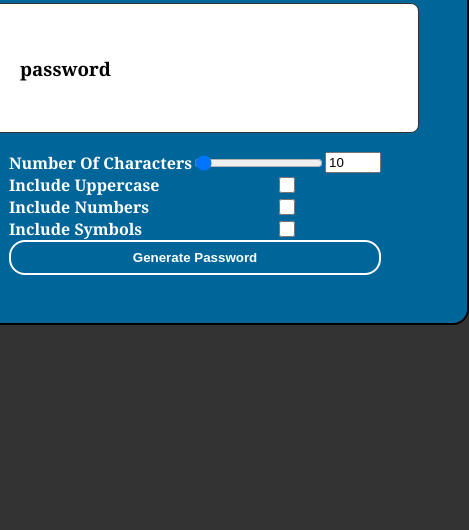
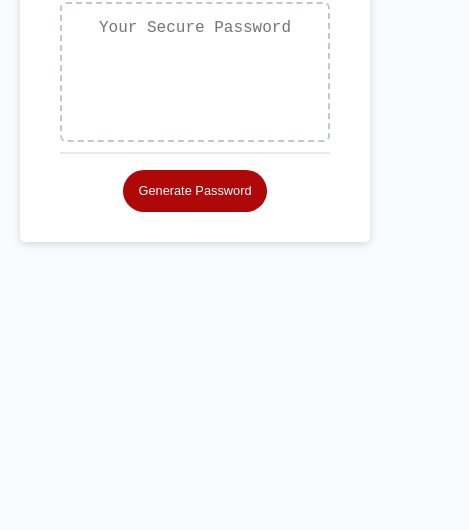
Before and after one commit to mdreesen/random_password, a plain HTML site: page index.html in a window 390 px wide. Shown: the part 314-844 px from the top of the page, 469 px wide, since content can reach past the window. Drawn offline with Linux system fonts and the light colour scheme.

Commit message:
changing up code for the password generator

```diff
--- a/index.html
+++ b/index.html
@@ -2,38 +2,31 @@
 <html lang="en">
 
 <head>
-    <meta charset="UTF-8">
-    <meta name="viewport" content="width=device-width, initial-scale=1.0">
-    <meta http-equiv="X-UA-Compatible" content="ie=edge">
-    <link rel="stylesheet" href="./style.css">
+    <meta charset="UTF-8" />
+    <meta name="viewport" content="width=device-width, initial-scale=1.0" />
+    <meta http-equiv="X-UA-Compatible" content="ie=edge" />
     <title>Password Generator</title>
+    <link rel="stylesheet" href="style.css" />
 </head>
 
 <body>
-    <div class="container">
-        <h1 class="title">Password Generator</h1>
-        <h3 class="password-display" id="passwordDisplay">password</h3>
-        <form id="passwordGeneratorForm" class="form">
-            <label for="characterAmountNumber">Number Of Characters</label>
-            <div class="character-amount-container">
-                <input type="range" min="8" max="128" value="10" id="characterAmountRange">
-                <input class="number-input" type="number" min="8" max="128" value="10" id="characterAmountNumber">
+    <div class="wrapper">
+        <header>
+            <h1>Password Generator</h1>
+        </header>
+        <div class="card">
+            <div class="card-header">
+                <h2>Generate a Password</h2>
             </div>
-
-            <label for="includeUppercase">Include Uppercase</label>
-            <input type="checkbox" id="includeUppercase">
-
-            <label for="includeNumbers">Include Numbers</label>
-            <input type="checkbox" id="includeNumbers">
-
-            <label for="includeSymbols">Include Symbols</label>
-            <input type="checkbox" id="includeSymbols">
-
-            <button class="btn" type="submit">Generate Password</button>
-        </form>
+            <div class="card-body">
+                <textarea readonly id="password" placeholder="Your Secure Password" aria-label="Generated Password"></textarea>
+            </div>
+            <div class="card-footer">
+                <button id="generate" class="btn">Generate Password</button>
+            </div>
+        </div>
     </div>
-
-    <script src="script.js" charset="utf-8"></script>
+    <script src="script.js"></script>
 </body>
 
 </html>
--- a/script.js
+++ b/script.js
@@ -1,62 +1,31 @@
-const characterAmountRange = document.getElementById('characterAmountRange')
-const characterAmountNumber = document.getElementById('characterAmountNumber')
-const includeUppercaseElement = document.getElementById('includeUppercase')
-const includeNumbersElement = document.getElementById('includeNumbers')
-const includeSymbolsElement = document.getElementById('includeSymbols')
-const form = document.getElementById('passwordGeneratorForm')
-const passwordDisplay = document.getElementById('passwordDisplay')
+// creating arrays for each password use case
+var lowerCase = ['a', 'b', 'c', 'd', 'e', 'f', 'g', 'h', 'i', 'j', 'k', 'l', 'm', 'n', 'o', 'p', 'q', 'r', 's', 't', 'u', 'v', 'w', 'x', 'y', 'z', ];
+var upperCase = ['A', 'B', 'C', 'D', 'E', 'F', 'G', 'H', 'I', 'J', 'K', 'L', 'M', 'N', 'O', 'P', 'Q', 'R', 'S', 'T', 'U', 'V', 'W', 'X', 'Y', 'Z'];
+var numbers = ['1', '2', '3', '4', '5', '6', '7', '8', '9', '0'];
+var specialCharacters = ['!', '@', '#', '$', '%', '^', '&', '*', '.', ',', '?', '√', '©', '∆', '˚', 'π', '®'];
 
-const lowToHigh = arrayFromLowToHigh(8, 128)
+// Assignment Code
+var generateBtn = document.querySelector("#generate");
 
-// This is the lowercase, uppercase, and symbol characters
-var lowercase = ['a', 'b', 'c', 'd', 'e', 'f', 'g', 'h', 'i', 'j', 'k', 'l', 'm', 'n', 'o', 'p', 'q', 'r', 's', 't', 'u', 'v', 'w', 'x', 'y', 'z', ];
+// Write password to the #password input
+function writePassword() {
+    var password = generatePassword();
+    var passwordText = document.querySelector("#password");
 
-var uppercase = ['A', 'B', 'C', 'D', 'E', 'F', 'G', 'H', 'I', 'J', 'K', 'L', 'M', 'N', 'O', 'P', 'Q', 'R', 'S', 'T', 'U', 'V', 'W', 'X', 'Y', 'Z'];
+    passwordText.value = password;
+    console.log(writePassword);
 
-var numbers = ['1', '2', '3', '4', '5', '6', '7', '8', '9', '0']
-
-var symbols = ['!', '@', '#', '$', '%', '^', '&', '*', '.', ',', '?', '√', '©', '∆', '˚', 'π', '®'];
-
-
-
-// This syncs up the number input and slider
-characterAmountNumber.addEventListener('input', syncCharacterAmount)
-characterAmountRange.addEventListener('input', syncCharacterAmount)
-
-function syncCharacterAmount(e) {
-    const value = e.target.value
-    characterAmountNumber.value = value
-    characterAmountRange.value = value
 }
 
-form.addEventListener('submit', e => {
-    e.preventDefault()
-    const characterAmount = characterAmountNumber.value
-    const includeUppercase = includeUppercaseElement.checked
-    const includeNumbers = includeNumbersElement.checked
-    const includeSymbols = includeSymbolsElement.checked
-    const password = generatePassword(characterAmount, includeUppercase, includeNumbers, includeSymbols)
-    passwordDisplay.innerText = password
-})
-
-function generatePassword(characterAmount, includeUppercase, includeNumbers, includeSymbols) {
-    let characters = lowercase
-    if (includeUppercase) characters = characters.concat(uppercase)
-    if (includeNumbers) characters = characters.concat(numbers)
-    if (includeSymbols) characters = characters.concat(symbols)
-
-    const passwordCharacters = []
-    for (let i = 0; i < characterAmount; i++) {
-        const characterCode = characters[Math.floor(Math.random() * characters.length)]
-        passwordCharacters.push(characterCode)
+function generatePassword() {
+    var choose = prompt("Please choose LowerCase (L), UpperCase (U), Numbers (N), or Symbols (S)")
+    console.log(lowerCase);
+    if (choose === "L" || "l") {
+        for (var i = 0; i < lowerCase.length; i++) {
+            writePassword();
+        }
     }
-    return passwordCharacters.join('')
 }
 
-function arrayFromLowToHigh(low, high) {
-    const array = []
-    for (var i = low; i <= high; i++) {
-        array.push(i)
-    }
-    return array
-}
+// Add event listener to generate button
+generateBtn.addEventListener("click", writePassword);
--- a/style.css
+++ b/style.css
@@ -1,72 +1,135 @@
-body {
-    background-color: #333;
-    margin: 0;
-    color: white;
-    display: flex;
-    justify-content: center;
-    align-items: center;
-    min-height: 100vh;
-    font-family: Georgia, 'Times New Roman', Times, serif;
+*,
+*::before,
+*::after {
+    box-sizing: border-box;
 }
 
-.container {
-    background-color: #006699;
-    padding: 3rem;
-    border-radius: 1rem;
-    border: 2px solid black;
-    display: flex;
-    justify-content: center;
-    align-items: center;
-    flex-direction: column;
+html,
+body,
+.wrapper {
+    height: 100%;
+    margin: 0;
+    padding: 0;
 }
 
-.form {
-    display: grid;
-    grid-template-columns: auto auto;
+body {
+    font-family: sans-serif;
+    background-color: #f9fbfd;
 }
 
-.title {
-    margin: 0;
+.wrapper {
+    padding-top: 30px;
+    padding-left: 20px;
+    padding-right: 20px;
+}
+
+header {
+    text-align: center;
+    padding: 20px;
+    padding-top: 0px;
+    color: hsl(206, 17%, 28%);
+}
+
+.card {
+    background-color: hsl(0, 0%, 100%);
+    border-radius: 5px;
+    border-width: 1px;
+    box-shadow: rgba(0, 0, 0, 0.15) 0px 2px 8px 0px;
+    color: hsl(206, 17%, 28%);
+    font-size: 18px;
+    margin: 0 auto;
+    max-width: 800px;
+    padding: 30px 40px;
+}
+
+.card-header::after {
+    content: " ";
+    display: block;
+    width: 100%;
+    background: #e7e9eb;
+    height: 2px;
+}
+
+.card-body {
+    min-height: 100px;
+}
+
+.card-footer {
     text-align: center;
 }
 
-label {
-    font-weight: bold;
+.card-footer::before {
+    content: " ";
+    display: block;
+    width: 100%;
+    background: #e7e9eb;
+    height: 2px;
 }
 
-.character-amount-container {
-    display: flex;
-    align-items: center;
-}
-
-.number-input {
-    width: 3rem;
-}
-
-.password-display {
-    background-color: white;
-    color: black;
-    padding: 3rem;
-    border: 1px solid #333;
-    height: 2rem;
-    width: 350px;
-    display: flex;
-    align-items: center;
-    word-break: break-all;
-    border-radius: .5rem;
+.card-footer::after {
+    content: " ";
+    display: block;
+    clear: both;
 }
 
 .btn {
-    grid-column: span 2;
-    background-color: transparent;
-    border: 2px solid white;
-    color: white;
-    padding: .5rem 1rem;
-    font-weight: bold;
+    border: none;
+    background-color: hsl(360, 91%, 36%);
+    border-radius: 25px;
+    box-shadow: rgba(0, 0, 0, 0.1) 0px 1px 6px 0px rgba(0, 0, 0, 0.2) 0px 1px 1px 0px;
+    color: hsl(0, 0%, 100%);
+    display: inline-block;
+    font-size: 22px;
+    line-height: 22px;
+    margin: 16px 16px 16px 20px;
+    padding: 14px 34px;
+    text-align: center;
     cursor: pointer;
-    border-radius: 1rem;
 }
 
-.btn:hover {
-    background-color: #ffffff33;
+button[disabled] {
+    cursor: default;
+    background: #c0c7cf;
 }
+
+.float-right {
+    float: right;
+}
+
+#password {
+    -webkit-appearance: none;
+    -moz-appearance: none;
+    appearance: none;
+    border: none;
+    display: block;
+    width: 100%;
+    padding-top: 15px;
+    padding-left: 15px;
+    padding-right: 15px;
+    padding-bottom: 85px;
+    font-size: 1.2rem;
+    text-align: center;
+    margin-top: 10px;
+    margin-bottom: 10px;
+    border: 2px dashed #c0c7cf;
+    border-radius: 6px;
+    resize: none;
+    overflow: hidden;
+}
+
+@media (max-width: 690px) {
+    .btn {
+        font-size: 1rem;
+        margin: 16px 0px 0px 0px;
+        padding: 10px 15px;
+    }
+    #password {
+        font-size: 1rem;
+    }
+}
+
+@media (max-width: 500px) {
+    .btn {
+        font-size: 0.8rem;
+    }
+}
```
